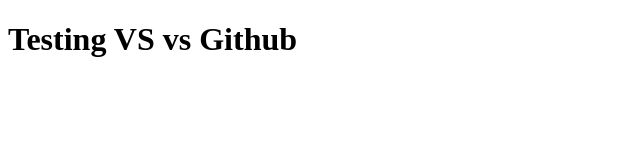
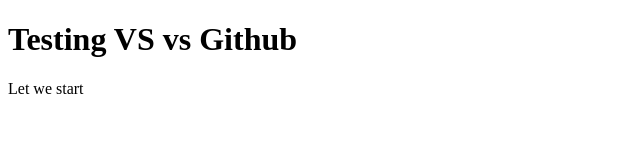
Before and after one commit to dawityab/Testing-Vs-Github, a plain HTML site: page index.html in a window 1280 px wide. Shown: the full height of the page, 0-640 px from the left. Drawn offline with Linux system fonts and the light colour scheme.

Commit message:
second commit

```diff
--- a/index.html
+++ b/index.html
@@ -8,5 +8,6 @@
 </head>
 <body>
     <h1>Testing VS vs Github</h1>
+    <p>Let we start</p>
 </body>
 </html>
```
